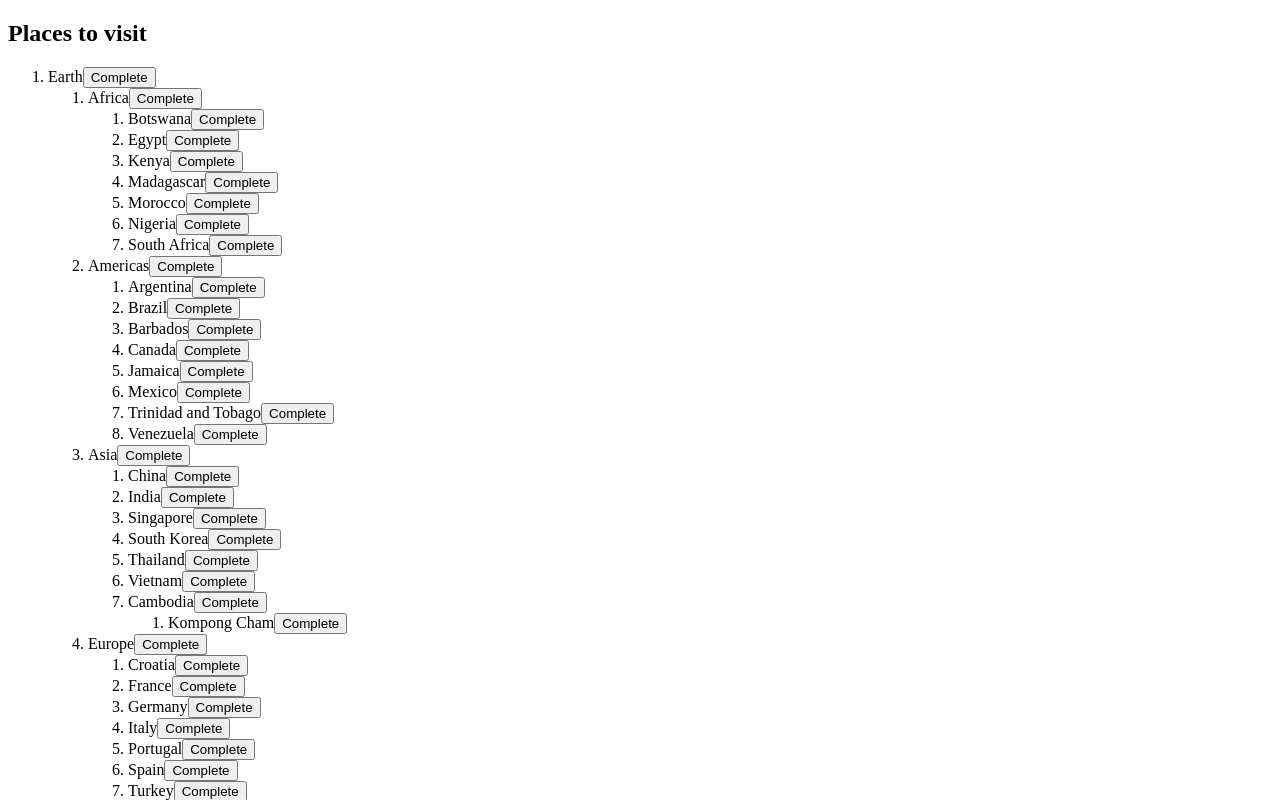
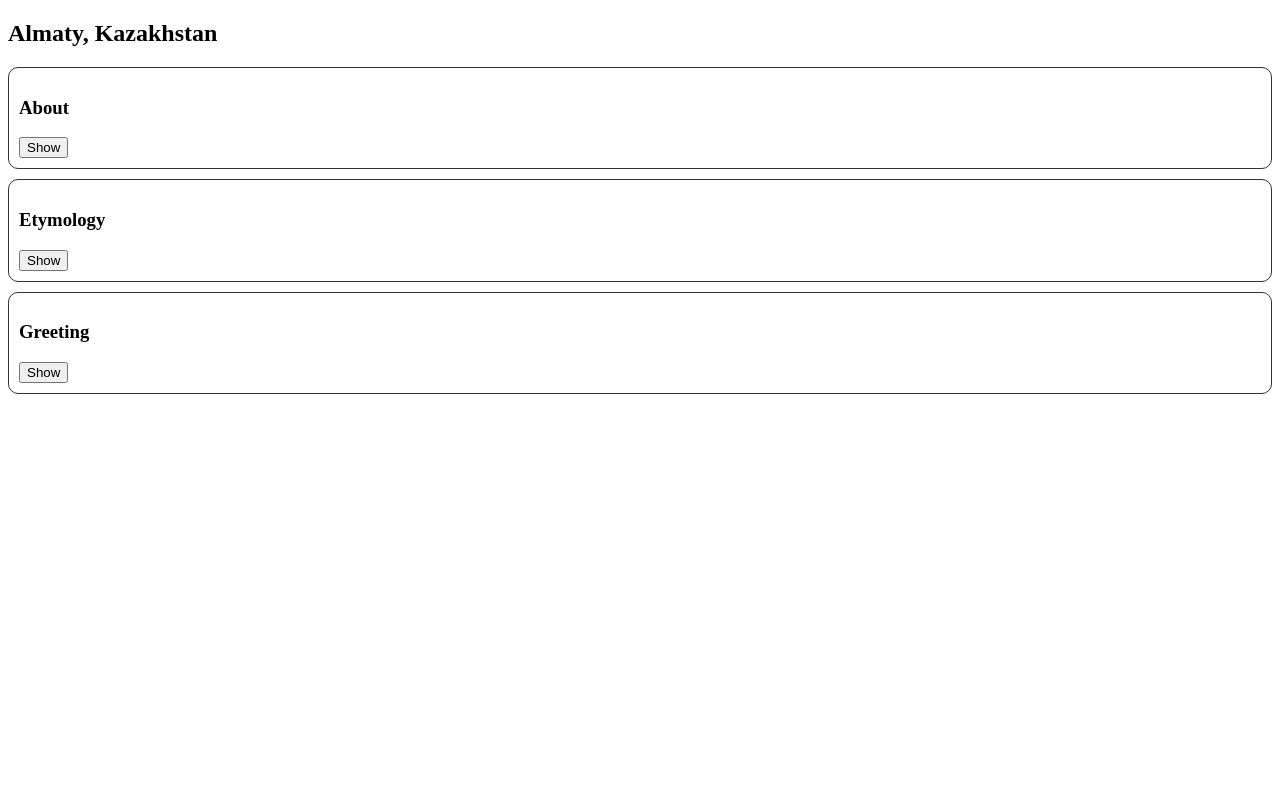
Before and after one commit to Mengsreang-Chhoeung/reactjs-youtube, a React (Vite) app in the folder learn-reactjs/: page / in a window 1280 px wide. Shown: the top 800 px of the page. Built offline with nearby package versions, Linux system fonts and the light colour scheme.

Commit message:
add Sharing state between components exercise

```diff
--- a/learn-reactjs/src/App.tsx
+++ b/learn-reactjs/src/App.tsx
@@ -14,6 +14,7 @@
 import DeclarativelyUi from "./components/DeclarativelyUi";
 import ParentComponent from "./components/PropsInState/ParentComponent";
 import TravelPlan from "./components/NestedState/TravelPlan";
+import Accordion from "./components/SharingStateBetweenComponents/Accordion";
 
 function App() {
   return (
@@ -65,7 +66,9 @@
 
       {/* <ParentComponent /> */}
 
-      <TravelPlan />
+      {/* <TravelPlan /> */}
+
+      <Accordion />
     </div>
   );
 }
--- /dev/null
+++ b/learn-reactjs/src/components/SharingStateBetweenComponents/Accordion.tsx
@@ -0,0 +1,49 @@
+import React, { useState } from "react";
+import Panel from "./Panel";
+
+const Accordion: React.FC = () => {
+  const [isActiveIndex, setIsActiveIndex] = useState<number>();
+
+  return (
+    <div>
+      <h2>Almaty, Kazakhstan</h2>
+
+      <Panel
+        title="About"
+        isActive={isActiveIndex === 0}
+        onShow={() => {
+          setIsActiveIndex(0);
+        }}
+      >
+        With a population of about 2 million, Almaty is Kazakhstan's largest
+        city. From 1929 to 1997, it was its capital city.
+      </Panel>
+
+      <Panel
+        title="Etymology"
+        isActive={isActiveIndex === 1}
+        onShow={() => {
+          setIsActiveIndex(1);
+        }}
+      >
+        The name comes from <span lang="kk-KZ">алма</span>, the Kazakh word for
+        "apple" and is often translated as "full of apples". In fact, the region
+        surrounding Almaty is thought to be the ancestral home of the apple, and
+        the wild <i lang="la">Malus sieversii</i> is considered a likely
+        candidate for the ancestor of the modern domestic apple.
+      </Panel>
+
+      <Panel
+        title="Greeting"
+        isActive={isActiveIndex === 2}
+        onShow={() => {
+          setIsActiveIndex(2);
+        }}
+      >
+        Hello World
+      </Panel>
+    </div>
+  );
+};
+
+export default Accordion;
--- /dev/null
+++ b/learn-reactjs/src/components/SharingStateBetweenComponents/Panel.tsx
@@ -0,0 +1,29 @@
+import React from "react";
+
+interface PanelProps {
+  title: string;
+  children: React.ReactNode;
+  isActive: boolean;
+  onShow: () => void;
+}
+
+const Panel: React.FC<PanelProps> = (props) => {
+  const { title, children, isActive, onShow } = props;
+
+  return (
+    <section
+      style={{
+        border: "1px solid #333",
+        borderRadius: 10,
+        padding: 10,
+        marginBottom: 10,
+      }}
+    >
+      <h3>{title}</h3>
+
+      {isActive ? <p>{children}</p> : <button onClick={onShow}>Show</button>}
+    </section>
+  );
+};
+
+export default Panel;
```
